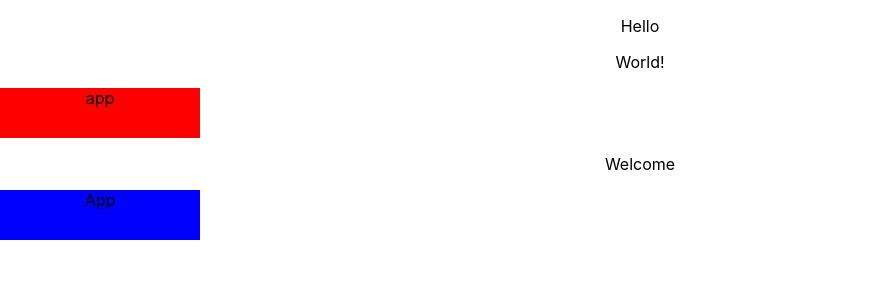
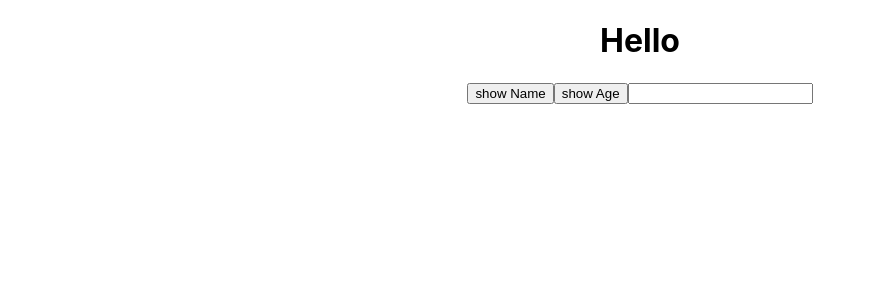
Before and after one commit to GraceJoo26/voca, a React (Create React App) app: page / in a window 1280 px wide. Shown: the top 300 px of the page, without its empty margins (0-876 px from the left). Built offline with nearby package versions, Linux system fonts and the light colour scheme.

Commit message:
6강- 이벤트처리리

```diff
--- a/src/App.js
+++ b/src/App.js
@@ -1,13 +1,9 @@
 import "./App.css";
 import Hello from "./component/Hello";
-import Welcome from "./component/Welcome";
-import styles from "./App.module.css";
 function App() {
   return (
     <div className="App">
       <Hello />
-      <Welcome />
-      <div className={styles.box}>App</div>
     </div>
   );
 }
--- a/src/component/Hello.js
+++ b/src/component/Hello.js
@@ -1,12 +1,31 @@
-import World from "./World";
-import styles from "./Hello.module.css";
 export default function Hello() {
+  function showName() {
+    console.log("Mike");
+  }
+  function showAge(age) {
+    console.log(age);
+  }
+  function showText(txt) {
+    console.log(txt);
+  }
   return (
     <div>
-      <p>
-        Hello <World />
-        <div className={styles.box}>app</div>
-      </p>
+      <h1>Hello</h1>
+      <button onClick={showName}>show Name</button>
+      <button
+        onClick={() => {
+          showAge(30);
+        }}
+      >
+        show Age
+      </button>
+      <input
+        type="text"
+        onChange={(e) => {
+          const txt = e.target.value;
+          console.log(txt);
+        }}
+      ></input>
     </div>
   );
 }
```
